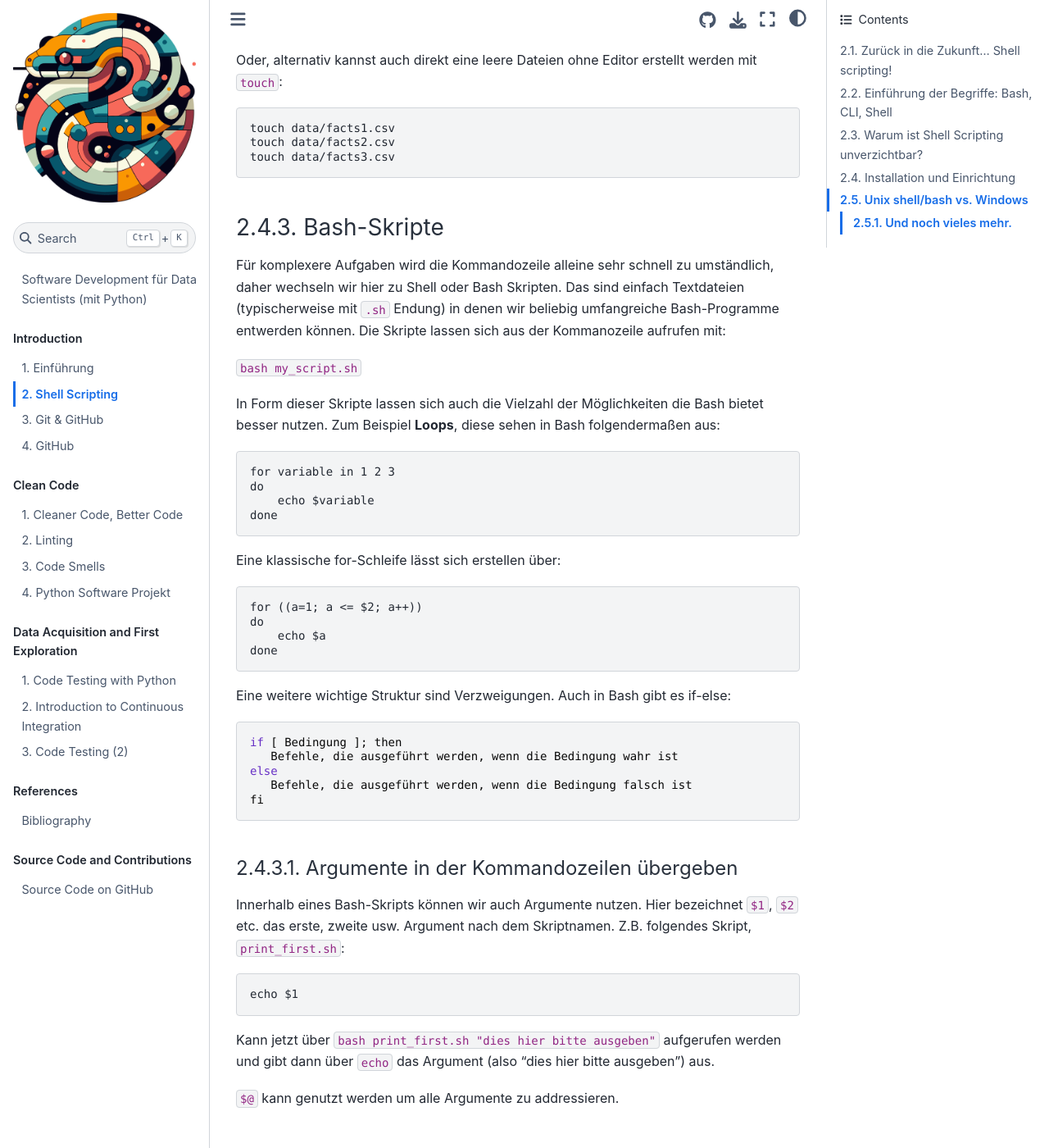
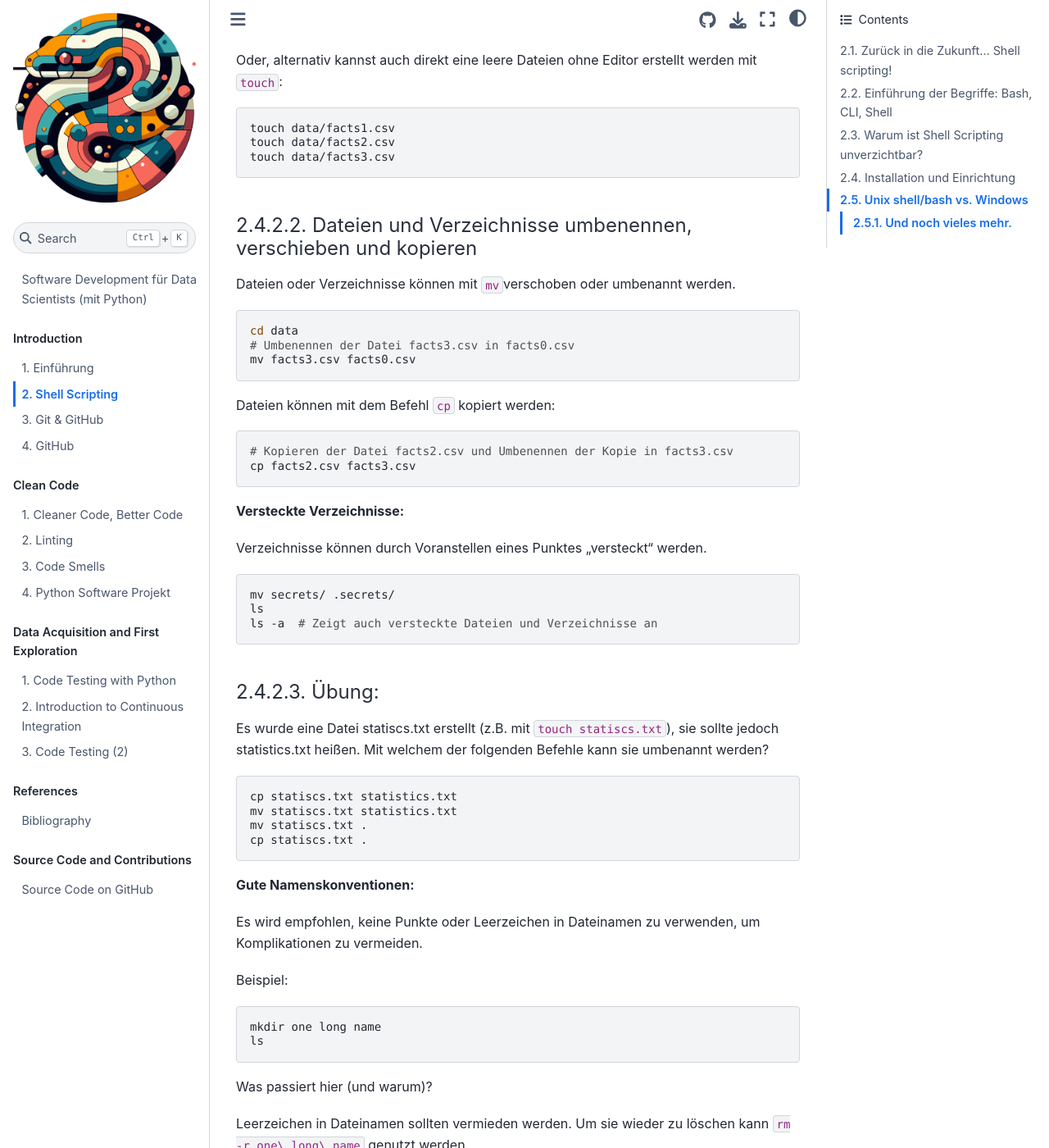
Before and after one commit to florian-huber/data_science_software_dev, a Jupyter Book: the page built from book/02_shell_scripting.md, in a window 1280 px wide and 1400 px high, scrolled down 5807 px. Shown: the whole window at 82% size. Built offline with Jupyter Book 1.0.4 settings and Sphinx 7.4.7 and the Sphinx Book theme 1.1.4, drawn with Linux system fonts in a browser that asks for light colours; pages that are not in the unit, such as notebooks, are missing from menus; cross-references to code outside the pages are shown as plain code; some of the changed text lies outside the part shown.

Commit message:
expand chapter

````diff
--- a/book/02_shell_scripting.md
+++ b/book/02_shell_scripting.md
@@ -176,6 +176,73 @@ touch data/facts2.csv
 touch data/facts3.csv
 ```
 
+#### Dateien und Verzeichnisse umbenennen, verschieben und kopieren
+Dateien oder Verzeichnisse können mit `mv`verschoben oder umbenannt werden.
+```bash
+cd data
+# Umbenennen der Datei facts3.csv in facts0.csv
+mv facts3.csv facts0.csv
+```
+
+Dateien können mit dem Befehl `cp` kopiert werden:
+```bash
+# Kopieren der Datei facts2.csv und Umbenennen der Kopie in facts3.csv
+cp facts2.csv facts3.csv
+```
+
+**Versteckte Verzeichnisse:**
+
+Verzeichnisse können durch Voranstellen eines Punktes „versteckt“ werden.
+```bash
+mv secrets/ .secrets/
+ls
+ls -a  # Zeigt auch versteckte Dateien und Verzeichnisse an
+```
+
+#### Übung:
+
+Es wurde eine Datei statiscs.txt erstellt (z.B. mit `touch statiscs.txt`), sie sollte jedoch statistics.txt heißen. Mit welchem der folgenden Befehle kann sie umbenannt werden?
+```bash
+cp statiscs.txt statistics.txt
+mv statiscs.txt statistics.txt
+mv statiscs.txt .
+cp statiscs.txt .
+```
+
+**Gute Namenskonventionen:**
+
+Es wird empfohlen, keine Punkte oder Leerzeichen in Dateinamen zu verwenden, um Komplikationen zu vermeiden.
+
+Beispiel:
+```bash
+mkdir one long name
+ls
+```
+Was passiert hier (und warum)?
+
+Leerzeichen in Dateinamen sollten vermieden werden. Um sie wieder zu löschen kann `rm -r one\ long\ name` genutzt werden.
+
+#### Dateien und Verzeichnisse löschen:
+
+Das Löschen eines Verzeichnisses mit `rm new_dir/ ist nicht ausreichend. Es muss rekursiv gelöscht werden:`
+```bash
+rm -r new_dir/
+```
+
+Dateien können mit dem Befehl `rm` direkt gelöscht werden:
+```bash
+rm facts0.csv
+```
+
+```{warning}
+**Hinweis:** Gelöschte Dateien werden nicht in den Papierkorb verschoben, sondern dauerhaft entfernt.
+```
+Zum sichereren Löschen kann `rm` mit der Option `-i` (interaktiv) verwendet werden:
+```bash
+rm -i facts3.csv
+```
+
+
 ### Bash-Skripte
 
 Für komplexere Aufgaben wird die Kommandozeile alleine sehr schnell zu umständlich, daher wechseln wir hier zu Shell oder Bash Skripten. Das sind einfach Textdateien (typischerweise mit `.sh` Endung) in denen wir beliebig umfangreiche Bash-Programme entwerden können. Die Skripte lassen sich aus der Kommanozeile aufrufen mit:
````
